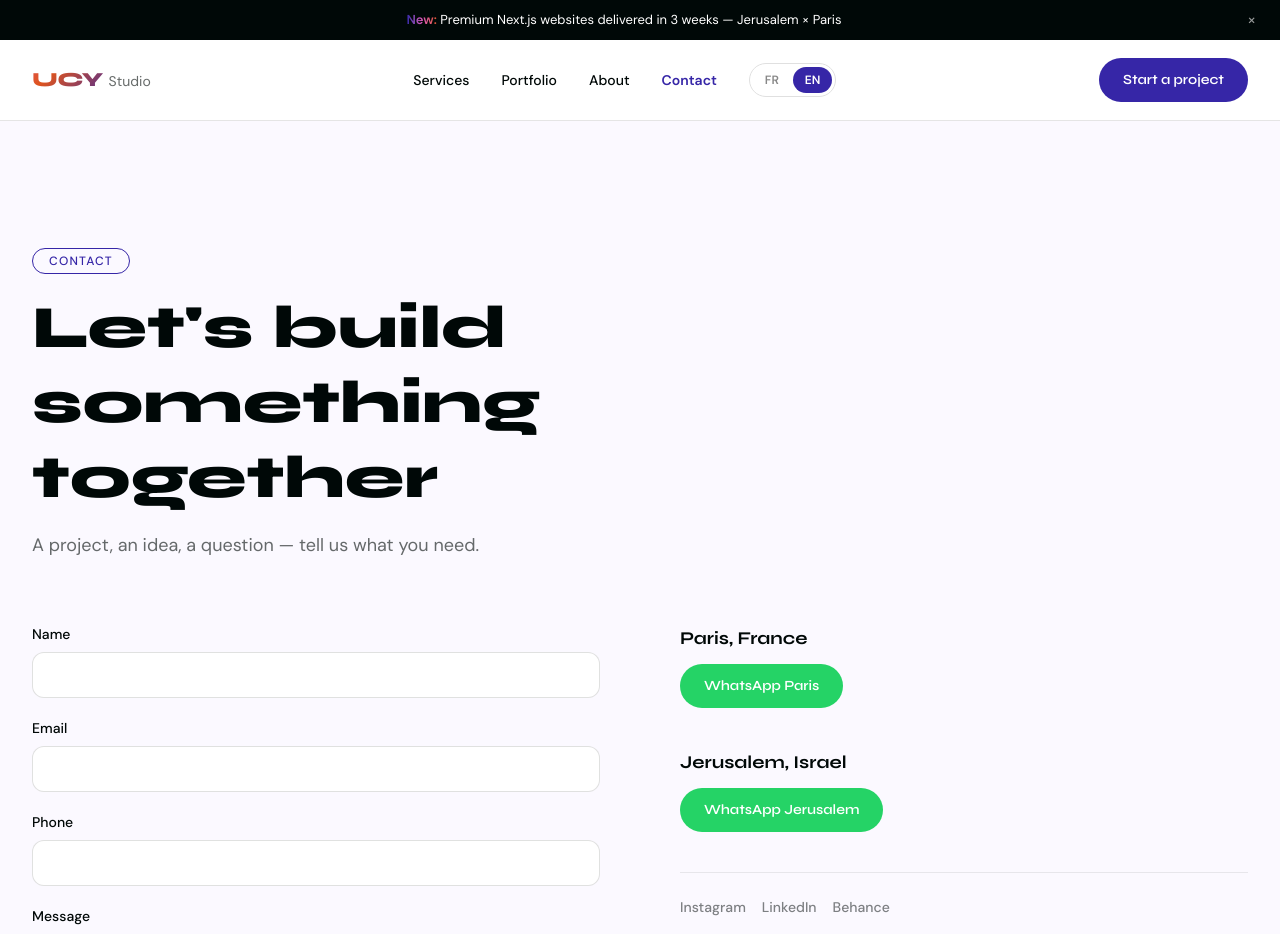
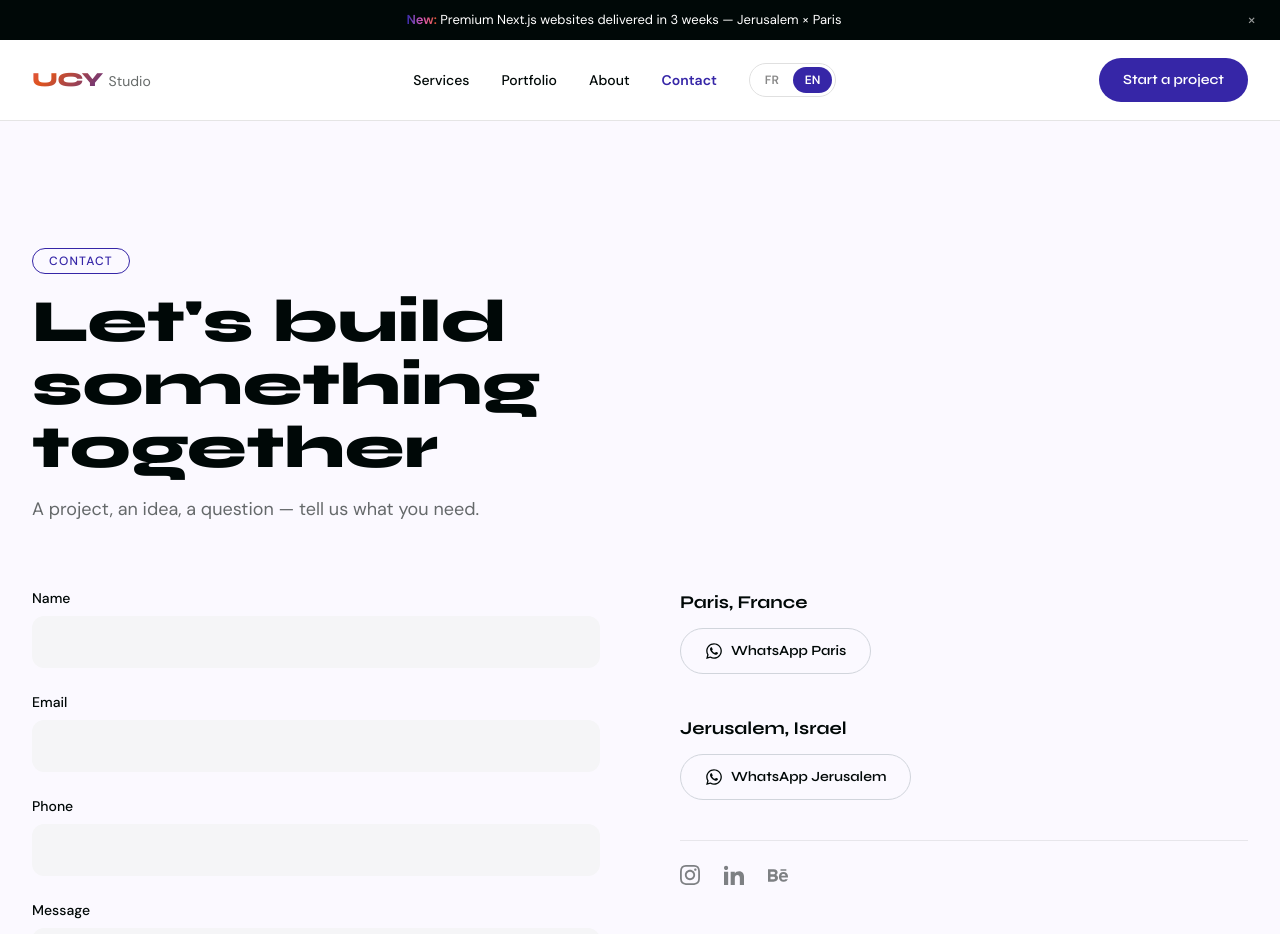
Before and after one commit to ucyweb28-svg/UCY_WEB_2026, a Next.js app: page /en/contact in a window 1280 px wide. Shown: the top 934 px of the page. Built offline with nearby package versions, Linux system fonts and the light colour scheme.

Commit message:
refactor: apply premium minimalist UI overhaul to contact page

```diff
--- a/components/sections/ContactSection.tsx
+++ b/components/sections/ContactSection.tsx
@@ -19,13 +19,41 @@ interface ContactFormData {
 const INITIAL_FORM: ContactFormData = { name: '', email: '', phone: '', message: '' };
 
 const SOCIAL_LINKS = [
-  { label: 'Instagram', href: 'https://www.instagram.com/ucy_studio/' },
-  { label: 'LinkedIn',  href: 'https://www.linkedin.com/company/115831904/' },
-  { label: 'Behance',   href: 'https://www.behance.net/yonathanchetrit3' },
-];
+  {
+    label: 'Instagram',
+    href: 'https://www.instagram.com/ucy_studio/',
+    path: 'M12 2.163c3.204 0 3.584.012 4.85.07 3.252.148 4.771 1.691 4.919 4.919.058 1.265.069 1.645.069 4.849 0 3.205-.012 3.584-.069 4.849-.149 3.225-1.664 4.771-4.919 4.919-1.266.058-1.644.07-4.85.07-3.204 0-3.584-.012-4.849-.07-3.26-.149-4.771-1.699-4.919-4.92-.058-1.265-.07-1.644-.07-4.849 0-3.204.013-3.583.07-4.849.149-3.227 1.664-4.771 4.919-4.919 1.266-.057 1.645-.069 4.849-.069zm0-2.163c-3.259 0-3.667.014-4.947.072-4.358.2-6.78 2.618-6.98 6.98-.059 1.281-.073 1.689-.073 4.948 0 3.259.014 3.668.072 4.948.2 4.358 2.618 6.78 6.98 6.98 1.281.058 1.689.072 4.948.072 3.259 0 3.668-.014 4.948-.072 4.354-.2 6.782-2.618 6.979-6.98.059-1.28.073-1.689.073-4.948 0-3.259-.014-3.667-.072-4.947-.196-4.354-2.617-6.78-6.979-6.98-1.281-.059-1.69-.073-4.949-.073zm0 5.838c-3.403 0-6.162 2.759-6.162 6.162s2.759 6.163 6.162 6.163 6.162-2.759 6.162-6.163c0-3.403-2.759-6.162-6.162-6.162zm0 10.162c-2.209 0-4-1.79-4-4 0-2.209 1.791-4 4-4s4 1.791 4 4c0 2.21-1.791 4-4 4zm6.406-11.845c-.796 0-1.441.645-1.441 1.44s.645 1.44 1.441 1.44c.795 0 1.439-.645 1.439-1.44s-.644-1.44-1.439-1.44z',
+  },
+  {
+    label: 'LinkedIn',
+    href: 'https://www.linkedin.com/company/115831904/',
+    path: 'M4.98 3.5c0 1.381-1.11 2.5-2.48 2.5s-2.48-1.119-2.48-2.5c0-1.38 1.11-2.5 2.48-2.5s2.48 1.12 2.48 2.5zm.02 4.5h-5v16h5v-16zm7.982 0h-4.968v16h4.969v-8.399c0-4.67 6.029-5.052 6.029 0v8.399h4.988v-10.131c0-7.88-8.922-7.593-11.018-3.714v-2.155z',
+  },
+  {
+    label: 'Behance',
+    href: 'https://www.behance.net/yonathanchetrit3',
+    path: 'M22 7h-7v-2h7v2zm1.726 10c-.442 1.297-2.029 3-5.101 3-3.074 0-5.564-1.729-5.564-5.675 0-3.91 2.325-5.92 5.466-5.92 3.082 0 4.964 1.782 5.375 4.426.078.506.109 1.188.095 2.14h-8.027c.13 3.211 3.483 3.312 4.588 2.029h3.168zm-7.686-4h4.965c-.105-1.547-1.136-2.219-2.477-2.219-1.466 0-2.277.768-2.488 2.219zm-9.574 6.988h-6.466v-14.967h6.953c5.476.081 5.58 5.444 2.72 6.906 3.461 1.26 3.577 8.061-3.207 8.061zm-3.466-8.988h3.584c2.508 0 2.906-3-.312-3h-3.272v3zm3.391 3h-3.391v3.016h3.341c3.055 0 2.868-3.016.05-3.016z',
+  },
+] as const;
+
+function SocialIcon({ path, size = 20 }: { path: string; size?: number }) {
+  return (
+    <svg width={size} height={size} viewBox="0 0 24 24" fill="currentColor" aria-hidden="true">
+      <path d={path} />
+    </svg>
+  );
+}
+
+function WhatsAppIcon() {
+  return (
+    <svg width={18} height={18} viewBox="0 0 448 512" fill="currentColor" aria-hidden="true">
+      <path d="M380.9 97.1C339 55.1 283.2 32 223.9 32c-122.4 0-222 99.6-222 222 0 39.1 10.2 77.3 29.6 111L0 480l117.7-30.9c32.4 17.7 68.9 27 106.1 27h.1c122.3 0 224.1-99.6 224.1-222 0-59.3-25.2-115-67.1-157zm-157 341.6c-33.2 0-65.7-8.9-94-25.7l-6.7-4-69.8 18.3L72 359.2l-4.4-7c-18.5-29.4-28.2-63.3-28.2-98.2 0-101.7 82.8-184.5 184.6-184.5 49.3 0 95.6 19.2 130.4 54.1 34.8 34.9 56.2 81.2 56.1 130.5 0 101.8-84.9 184.6-186.6 184.6zm101.2-138.2c-5.5-2.8-32.8-16.2-37.9-18-5.1-1.9-8.8-2.8-12.5 2.8-3.7 5.6-14.3 18-17.6 21.8-3.2 3.7-6.5 4.2-12 1.4-32.6-16.3-54-29.1-75.5-66-5.7-9.8 5.7-9.1 16.3-30.3 1.8-3.7.9-6.9-.5-9.7-1.4-2.8-12.5-30.1-17.1-41.2-4.5-10.8-9.1-9.3-12.5-9.5-3.2-.2-6.9-.2-10.6-.2-3.7 0-9.7 1.4-14.8 6.9-5.1 5.6-19.4 19-19.4 46.3 0 27.3 19.9 53.7 22.6 57.4 2.8 3.7 39.1 59.7 94.8 83.8 35.2 15.2 49 16.5 66.6 13.9 10.7-1.6 32.8-13.4 37.4-26.4 4.6-13 4.6-24.1 3.2-26.4-1.3-2.5-5-3.9-10.5-6.6z" />
+    </svg>
+  );
+}
 
 const inputClass =
-  'w-full rounded-xl border border-[rgba(0,8,7,0.12)] bg-white px-4 py-3 font-sans text-sm text-[#000807] placeholder:text-[rgba(0,8,7,0.35)] outline-none transition-colors duration-200 focus:border-[#3626A7]';
+  'w-full rounded-xl border-none bg-[#F5F5F7] p-4 font-sans text-sm text-[#000807] placeholder:text-[rgba(0,8,7,0.35)] outline-none transition-shadow duration-200 focus:ring-2 focus:ring-[#3626A7]';
 
 type Status = 'idle' | 'loading' | 'success' | 'error';
 
@@ -84,7 +112,7 @@ export function ContactSection() {
           </motion.div>
           <motion.h1
             variants={fadeUp}
-            className="font-heading font-extrabold text-4xl md:text-6xl leading-tight"
+            className="font-heading font-extrabold text-4xl md:text-6xl leading-[1.05]"
             style={{ color: '#000807' }}
           >
             {t('title')}
@@ -106,7 +134,7 @@ export function ContactSection() {
           className="grid grid-cols-1 md:grid-cols-2 gap-12 md:gap-20"
         >
           {/* Form */}
-          <motion.form variants={fadeUp} onSubmit={handleSubmit} className="flex flex-col gap-5">
+          <motion.form variants={fadeUp} onSubmit={handleSubmit} className="flex flex-col gap-6">
             <div className="flex flex-col gap-2">
               <label htmlFor="name" className="font-sans text-sm font-medium" style={{ color: '#000807' }}>
                 {t('name')}
@@ -195,7 +223,8 @@ export function ContactSection() {
               <h3 className="font-heading font-bold text-lg" style={{ color: '#000807' }}>
                 {t('address_paris')}
               </h3>
-              <Button variant="whatsapp" href={whatsappFR} size="md" external className="self-start">
+              <Button variant="whatsapp-outline" href={whatsappFR} size="md" external className="self-start">
+                <WhatsAppIcon />
                 {t('whatsapp_fr')}
               </Button>
             </div>
@@ -204,22 +233,24 @@ export function ContactSection() {
               <h3 className="font-heading font-bold text-lg" style={{ color: '#000807' }}>
                 {t('address_jerusalem')}
               </h3>
-              <Button variant="whatsapp" href={whatsappIL} size="md" external className="self-start">
+              <Button variant="whatsapp-outline" href={whatsappIL} size="md" external className="self-start">
+                <WhatsAppIcon />
                 {t('whatsapp_il')}
               </Button>
             </div>
 
-            <div className="flex gap-4 pt-6 border-t border-[rgba(0,8,7,0.08)]">
-              {SOCIAL_LINKS.map(({ label, href }) => (
+            <div className="flex gap-6 items-center pt-6 border-t border-[rgba(0,8,7,0.08)]">
+              {SOCIAL_LINKS.map(({ label, href, path }) => (
                 <a
                   key={label}
                   href={href}
                   target="_blank"
                   rel="noopener noreferrer"
-                  className="font-sans text-sm font-medium transition-colors duration-200 hover:text-[#3626A7]"
+                  aria-label={label}
+                  className="transition-colors duration-200 hover:text-[#3626A7]"
                   style={{ color: 'rgba(0,8,7,0.5)' }}
                 >
-                  {label}
+                  <SocialIcon path={path} />
                 </a>
               ))}
             </div>
--- a/components/ui/Button.tsx
+++ b/components/ui/Button.tsx
@@ -1,7 +1,7 @@
 import type { ReactNode } from 'react';
 import Link from 'next/link';
 
-type Variant = 'primary' | 'secondary' | 'whatsapp' | 'ghost';
+type Variant = 'primary' | 'secondary' | 'whatsapp' | 'whatsapp-outline' | 'ghost';
 type Size = 'md' | 'lg';
 
 interface ButtonProps {
@@ -23,6 +23,8 @@ const VARIANT_CLASSES: Record<Variant, string> = {
     'border-2 border-[#000807] text-[#000807] bg-transparent font-heading font-semibold hover:bg-[#000807] hover:text-white active:scale-[0.98]',
   whatsapp:
     'bg-[#25D366] text-white font-heading font-semibold hover:opacity-90 active:scale-[0.98]',
+  'whatsapp-outline':
+    'bg-transparent border border-gray-300 text-[#000807] font-heading font-semibold hover:border-[#000807] active:scale-[0.98]',
   ghost:
     'border border-white/25 text-white bg-transparent font-heading font-semibold hover:bg-white/10 active:scale-[0.98]',
 };
```
